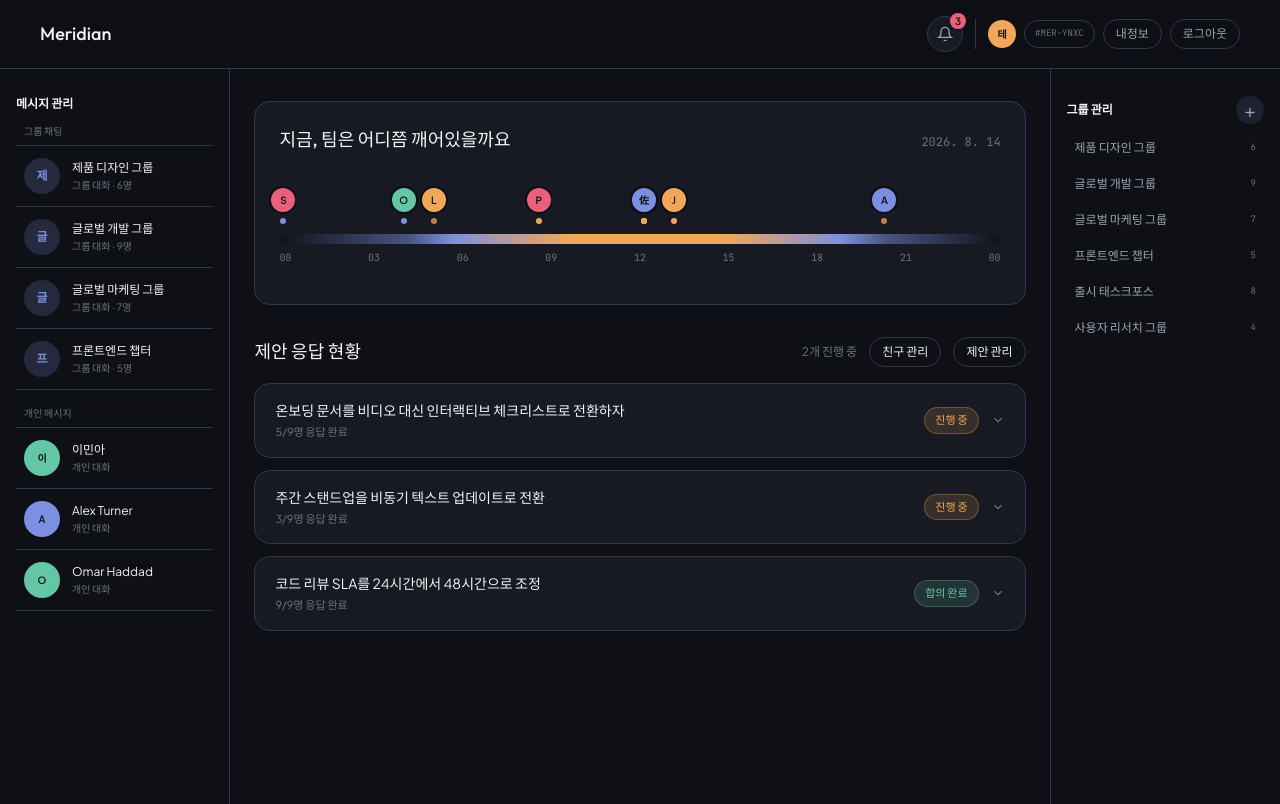
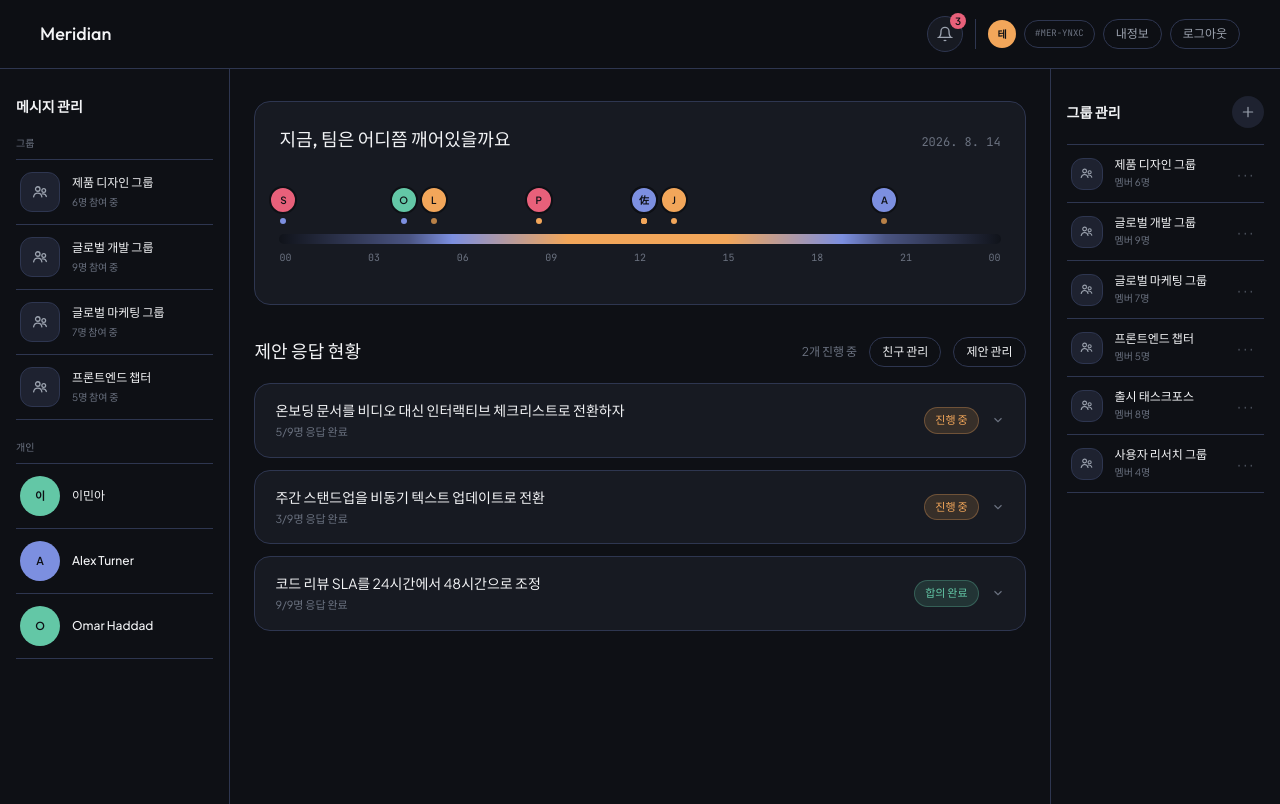
Before and after one commit to apex-hat/frontend, a React (Vite) app: page /login in a window 1280 px wide. Both pictures are taken after typing "name@example.com", "Sample123" into the empty fields and a click on the button "로그인". Built offline with nearby package versions, Linux system fonts and the light colour scheme.

Commit message:
디자인: 사이드바 목록 구조 정돈

```diff
--- a/src/features/workspace/components/WorkspaceSidebar.tsx
+++ b/src/features/workspace/components/WorkspaceSidebar.tsx
@@ -31,6 +31,19 @@ const MEMBER_PROFILES = [
   { name: "Lena Schmidt", color: "#F2A65A" },
   { name: "Noah Williams", color: "#7C8FE0" },
 ];
+
+function GroupAvatar({ compact = false }: { compact?: boolean }) {
+  return (
+    <span className={`flex shrink-0 items-center justify-center rounded-xl border border-surface-3 bg-surface-2 text-ink-dim ${compact ? "h-8 w-8" : "h-10 w-10"}`} aria-hidden="true">
+      <svg width={compact ? 15 : 18} height={compact ? 15 : 18} viewBox="0 0 24 24" fill="none" stroke="currentColor" strokeWidth="1.7" strokeLinecap="round">
+        <circle cx="9" cy="8" r="3" />
+        <circle cx="17" cy="10" r="2.5" />
+        <path d="M3.5 18.5c.5-3.2 2.4-5 5.5-5s5 1.8 5.5 5" />
+        <path d="M15 14.5c2.8-.5 4.7.8 5.5 3.5" />
+      </svg>
+    </span>
+  );
+}
 
 export default function WorkspaceSidebar({ user, mode }: WorkspaceSidebarProps) {
   const [groups, setGroups] = useState(loadGroups);
@@ -135,19 +148,21 @@ export default function WorkspaceSidebar({ user, mode }: WorkspaceSidebarProps)
     <>
       <aside className="lg:sticky lg:top-24 lg:max-h-[calc(100vh-7rem)] lg:overflow-y-auto">
         {mode === "groups" && <div>
-          <div className="mb-2 flex items-center justify-between gap-2">
-            <h2 className="text-xs font-semibold text-ink">그룹 관리</h2>
+          <div className="flex items-center justify-between gap-2">
+            <h2 className="text-sm font-semibold text-ink">그룹 관리</h2>
             <button
               type="button"
               onClick={openGroupModal}
               aria-label="그룹 만들기"
               title="그룹 만들기"
-              className="flex h-7 w-7 items-center justify-center rounded-full bg-surface-2 text-lg font-light leading-none text-ink-dim transition hover:bg-night hover:text-ink active:scale-95"
+              className="flex h-8 w-8 items-center justify-center rounded-full bg-surface-2 text-ink-dim transition hover:bg-surface-3 hover:text-ink active:scale-95"
             >
-              +
+              <svg width="16" height="16" viewBox="0 0 24 24" fill="none" stroke="currentColor" strokeWidth="1.8" strokeLinecap="round" aria-hidden="true">
+                <path d="M12 5v14M5 12h14" />
+              </svg>
             </button>
           </div>
-          <div className="space-y-1">
+          <div className="mt-4 border-t border-surface-3">
             {groups.map((group) => (
               <div
                 key={group.id}
@@ -155,11 +170,26 @@ export default function WorkspaceSidebar({ user, mode }: WorkspaceSidebarProps)
                   event.preventDefault();
                   setContextMenu({ group, x: event.clientX, y: event.clientY });
                 }}
-                className="flex items-center justify-between gap-2 rounded-lg px-2 py-2 hover:bg-surface-2"
+                className="group flex items-center gap-3 border-b border-surface-3 px-1 py-3 transition hover:bg-surface-2/60"
                 title="우클릭하여 그룹 관리"
               >
-                <span className="min-w-0 truncate text-xs text-ink-dim">{group.name}</span>
-                <span className="shrink-0 font-mono text-[9px] text-ink-faint">{group.memberCount}</span>
+                <GroupAvatar compact />
+                <span className="min-w-0 flex-1">
+                  <span className="block truncate text-xs font-medium text-ink">{group.name}</span>
+                  <span className="mt-0.5 block text-[10px] text-ink-faint">멤버 {group.memberCount}명</span>
+                </span>
+                <button
+                  type="button"
+                  aria-label={`${group.name} 관리`}
+                  onClick={(event) => {
+                    event.stopPropagation();
+                    const rect = event.currentTarget.getBoundingClientRect();
+                    setContextMenu({ group, x: rect.right - 176, y: rect.bottom + 6 });
+                  }}
+                  className="flex h-7 w-7 shrink-0 items-center justify-center rounded-full text-base tracking-widest text-ink-faint opacity-70 transition hover:bg-surface-3 hover:text-ink group-hover:opacity-100"
+                >
+                  ···
+                </button>
               </div>
             ))}
           </div>
@@ -167,9 +197,9 @@ export default function WorkspaceSidebar({ user, mode }: WorkspaceSidebarProps)
         </div>}
 
         {mode === "messages" && <div>
-          <h2 className="mb-3 text-xs font-semibold text-ink">메시지 관리</h2>
-          <p className="mb-1.5 px-2 text-[10px] text-ink-faint">그룹 채팅</p>
-          <div className="mb-4 divide-y divide-surface-3 border-y border-surface-3">
+          <h2 className="text-sm font-semibold text-ink">메시지 관리</h2>
+          <p className="mb-2 mt-5 text-[10px] font-medium text-ink-faint">그룹</p>
+          <div className="mb-5 border-t border-surface-3">
             {groups.slice(0, 4).map((group) => (
               <button
                 key={group.id}
@@ -181,34 +211,31 @@ export default function WorkspaceSidebar({ user, mode }: WorkspaceSidebarProps)
                   avatarColor: "#7C8FE0",
                   online: false,
                 })}
-                className="flex w-full items-center gap-3 px-2 py-3 text-left transition hover:bg-surface-2"
+                className="flex w-full items-center gap-3 border-b border-surface-3 px-1 py-3 text-left transition hover:bg-surface-2/60"
               >
-                <span className="flex h-9 w-9 shrink-0 items-center justify-center rounded-full bg-night/20 text-xs font-semibold text-night">
-                  {group.name.slice(0, 1)}
-                </span>
+                <GroupAvatar />
                 <span className="min-w-0 flex-1">
-                  <span className="block truncate text-xs text-ink">{group.name}</span>
-                  <span className="mt-0.5 block truncate text-[10px] text-ink-faint">그룹 대화 · {group.memberCount}명</span>
+                  <span className="block truncate text-xs font-medium text-ink">{group.name}</span>
+                  <span className="mt-1 block truncate text-[10px] text-ink-faint">{group.memberCount}명 참여 중</span>
                 </span>
               </button>
             ))}
           </div>
 
-          <p className="mb-1.5 px-2 text-[10px] text-ink-faint">개인 메시지</p>
-          <div className="divide-y divide-surface-3 border-y border-surface-3">
+          <p className="mb-2 text-[10px] font-medium text-ink-faint">개인</p>
+          <div className="border-t border-surface-3">
             {contacts.map((contact) => (
               <button
                 key={contact.id}
                 type="button"
                 onClick={() => openChat(contact)}
-                className="flex w-full items-center gap-3 px-2 py-3 text-left transition hover:bg-surface-2"
+                className="flex w-full items-center gap-3 border-b border-surface-3 px-1 py-3 text-left transition hover:bg-surface-2/60"
               >
-                <span className="flex h-9 w-9 shrink-0 items-center justify-center rounded-full text-[10px] font-semibold text-void" style={{ backgroundColor: contact.avatarColor }}>
+                <span className="flex h-10 w-10 shrink-0 items-center justify-center rounded-full text-[11px] font-semibold text-void" style={{ backgroundColor: contact.avatarColor }}>
                   {contact.name.slice(0, 1)}
                 </span>
                 <span className="min-w-0 flex-1">
-                  <span className="block truncate text-xs text-ink">{contact.name}</span>
-                  <span className="mt-0.5 block text-[10px] text-ink-faint">개인 대화</span>
+                  <span className="block truncate text-xs font-medium text-ink">{contact.name}</span>
                 </span>
               </button>
             ))}
```
